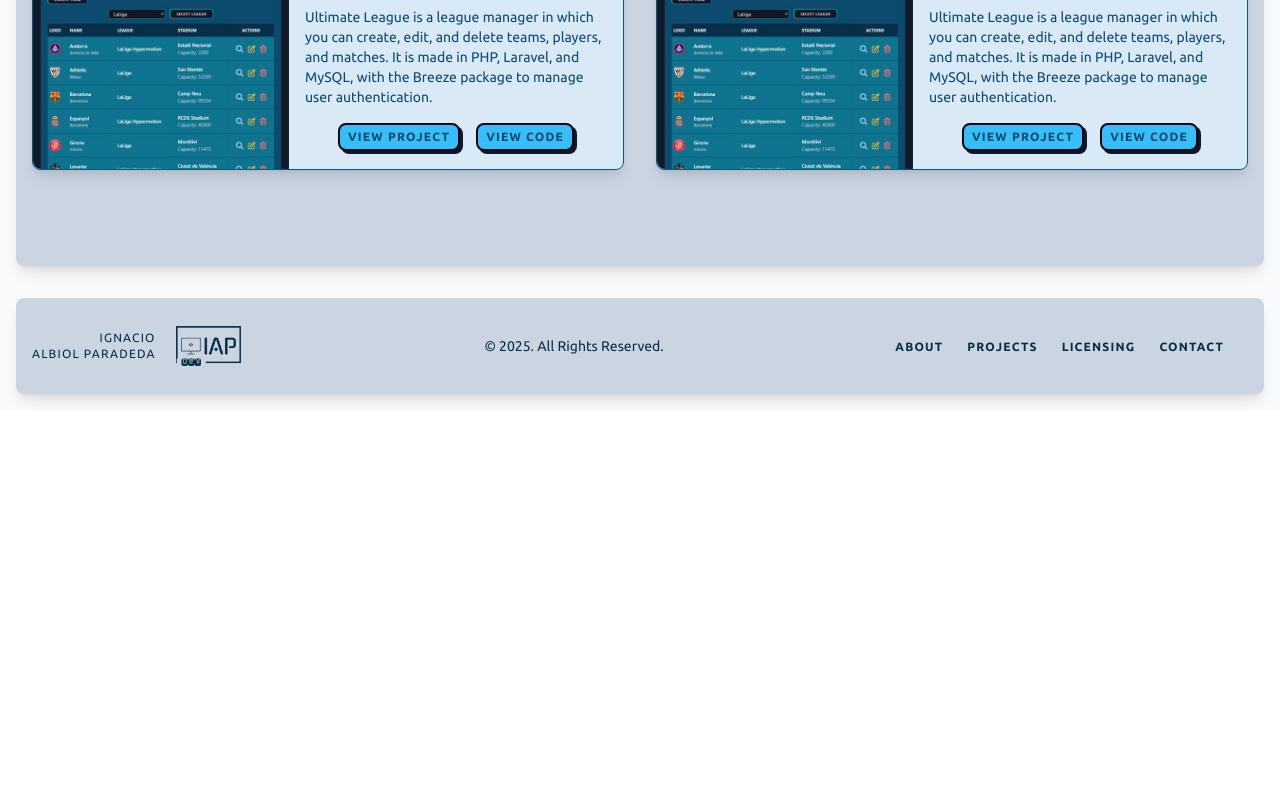
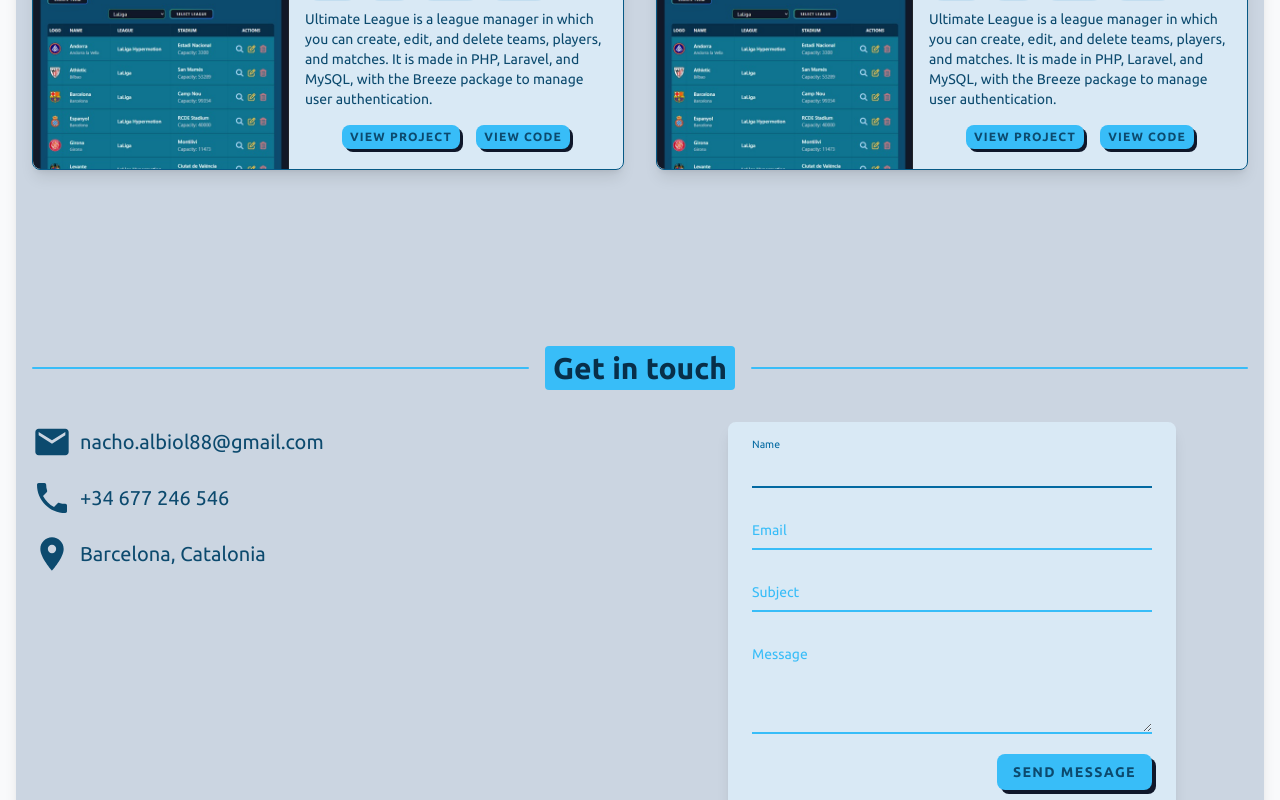
Before and after one commit to nachoa88/Portfolio, a React (Vite) app: page / in a window 1280 px wide. Shown: the part 1100-1900 px from the top of the page. Before the commit the page ends 1510 px from the top, so only its background shows below. Built offline with nearby package versions, Linux system fonts and the light colour scheme.

Commit message:
Add first approach for Contact Section

```diff
--- a/package.json
+++ b/package.json
@@ -10,6 +10,7 @@
     "preview": "vite preview"
   },
   "dependencies": {
+    "@emailjs/browser": "^4.4.1",
     "react": "^18.3.1",
     "react-dom": "^18.3.1",
     "react-icons": "^5.4.0",
--- /dev/null
+++ b/src/components/sections/contact/Contact.jsx
@@ -0,0 +1,140 @@
+import SectionTitle from "../../ui/SectionTitle";
+import Button from "../../ui/Button";
+import { MdEmail, MdPhone, MdLocationOn } from "react-icons/md";
+import { useRef, useState } from "react";
+import emailjs from "@emailjs/browser";
+
+export default function Contact() {
+  const form = useRef();
+  const [isLoading, setIsLoading] = useState(false);
+  const [status, setStatus] = useState({ type: "", message: "" });
+  const inputClasses =
+    "block py-2.5 px-0 w-full text-sm text-sky-950 dark:text-gray-200 bg-transparent border-0 border-b-2 border-sky-400 dark:border-teal-600 appearance-none focus:outline-none focus:ring-0 focus:border-sky-700 dark:focus:border-teal-300 peer";
+  const labelClasses =
+    "absolute text-sm text-sky-400 dark:text-gray-200 duration-300 transform -translate-y-6 scale-75 top-3 -z-10 origin-[0] peer-focus:start-0 peer-focus:text-sky-700 dark:peer-focus:text-teal-300 peer-focus:font-medium peer-placeholder-shown:scale-100 peer-placeholder-shown:translate-y-0 peer-focus:scale-75 peer-focus:-translate-y-6 transition-all";
+
+  // Reset the form fields
+  const clearForm = () => {
+    form.current.reset();
+  };
+
+  const sendEmail = (e) => {
+    e.preventDefault();
+    setIsLoading(true);
+    setStatus({ type: "", message: "" });
+
+    emailjs
+      .sendForm("service_1b5j0qf", "template_sl424gr", form.current, "sgN1ERRoHV7F3wBk9")
+      .then((result) => {
+        setStatus({ type: "success", message: "Message sent successfully!" });
+        clearForm(); // Clear the input fields
+      })
+      .catch((error) => {
+        setStatus({ type: "error", message: "Failed to send message. Please try again." });
+      })
+      .finally(() => {
+        setIsLoading(false);
+      });
+  };
+
+  return (
+    <section id="contact" className="pt-20 pb-20 p-4 w-full mx-auto max-w-screen-xl">
+      <SectionTitle title="Get in touch" />
+
+      <div className="grid lg:grid-cols-2 gap-8 mt-8">
+        {/* Contact Info */}
+        <div className="space-y-4">
+          <div className="flex items-center text-xl gap-2 text-sky-900 dark:text-gray-200 hover:text-sky-600 dark:hover:text-teal-400">
+            <MdEmail className="w-10 h-10" />
+            <span>nacho.albiol88@gmail.com</span>
+          </div>
+          <div className="flex items-center text-xl gap-2 text-sky-900 dark:text-gray-200 hover:text-sky-600 dark:hover:text-teal-400">
+            <MdPhone className="w-10 h-10" />
+            <span>+34 677 246 546</span>
+          </div>
+          <div className="flex items-center text-xl gap-2 text-sky-900 dark:text-gray-200 hover:text-sky-600 dark:hover:text-teal-400">
+            <MdLocationOn className="w-10 h-10" />
+            <span>Barcelona, Catalonia</span>
+          </div>
+        </div>
+
+        {/* Contact Form */}
+        <div className="w-full sm:max-w-lg mx-auto sm:px-6 lg:px-8">
+          <div className="p-6 bg-sky-100/70 dark:bg-cyan-900/70 overflow-hidden shadow-lg rounded-lg">
+            <form ref={form} onSubmit={sendEmail}>
+              <div className="relative z-0 w-full mb-5 group">
+                <input
+                  placeholder=" "
+                  className={inputClasses}
+                  id="name"
+                  type="text"
+                  name="name"
+                  required
+                  autoFocus
+                  autoComplete="name"
+                />
+                <label className={labelClasses} htmlFor="name">
+                  Name
+                </label>
+              </div>
+              <div className="relative z-0 w-full mb-5 group">
+                <input
+                  placeholder=" "
+                  className={inputClasses}
+                  id="email"
+                  type="email"
+                  name="email"
+                  required
+                  autoComplete="username"
+                />
+                <label className={labelClasses} htmlFor="email">
+                  Email
+                </label>
+              </div>
+              <div className="relative z-0 w-full mb-5 group">
+                <input
+                  placeholder=" "
+                  className={inputClasses}
+                  id="subject"
+                  type="text"
+                  name="subject"
+                  required
+                  autoComplete="subject"
+                />
+                <label className={labelClasses} htmlFor="subject">
+                  Subject
+                </label>
+              </div>
+              <div className="relative z-0 w-full mb-5 group">
+                <textarea
+                  placeholder=" "
+                  className={inputClasses}
+                  id="message"
+                  name="message"
+                  required
+                  rows="4"
+                  defaultValue=""
+                />
+                <label className={labelClasses} htmlFor="message">
+                  Message
+                </label>
+              </div>
+
+              {status.message && (
+                <p className={`text-sm mb-4 ${status.type === "success" ? "text-green-500" : "text-red-500"}`}>
+                  {status.message}
+                </p>
+              )}
+
+              <div className="flex items-center justify-end mt-4">
+                <Button type="submit" disabled={isLoading}>
+                  {isLoading ? "Sending..." : "Send Message"}
+                </Button>
+              </div>
+            </form>
+          </div>
+        </div>
+      </div>
+    </section>
+  );
+}
--- a/src/components/sections/hero/Hero.jsx
+++ b/src/components/sections/hero/Hero.jsx
@@ -97,7 +97,7 @@ export default function Hero() {
               rel="noopener noreferrer"
               aria-label="LinkedIn Profile"
             >
-              <FaLinkedin className="w-8 h-8 text-sky-900 dark:text-gray-200 hover:text-sky-600 dark:hover:text-teal-300 trasnform hover:scale-110 transition-transform duration-300" />
+              <FaLinkedin className="w-8 h-8 text-sky-900 dark:text-gray-200 hover:text-sky-600 dark:hover:text-teal-300 hover:scale-110 transition-transform duration-300" />
             </Link>
             <Link
               to="https://github.com/nachoa88"
@@ -105,7 +105,7 @@ export default function Hero() {
               rel="noopener noreferrer"
               aria-label="GitHub Profile"
             >
-              <FaGithub className="w-8 h-8 text-sky-900 dark:text-gray-200 hover:text-sky-600 dark:hover:text-teal-300 trasnform hover:scale-110 transition-transform duration-300" />
+              <FaGithub className="w-8 h-8 text-sky-900 dark:text-gray-200 hover:text-sky-600 dark:hover:text-teal-300 hover:scale-110 transition-transform duration-300" />
             </Link>
           </div>
           <Button onClick={handleClick}>Download CV</Button>
--- a/src/components/ui/Button.jsx
+++ b/src/components/ui/Button.jsx
@@ -1,13 +1,13 @@
 export default function Button({ onClick, children, className = "", size = "default" }) {
   const sizeClasses = {
-    small: "px-2 py-1 text-xs shadow-[3px_3px_#0f172a] dark:shadow-[3px_3px_#0f172a] hover:shadow-[4px_4px]",
-    default: "px-4 py-2 text-sm shadow-[4px_4px_#0f172a] dark:shadow-[4px_4px_#0f172a] hover:shadow-[6px_6px]",
+    small: "px-2 py-1 text-xs leading-4 shadow-[3px_3px_#0f172a] dark:shadow-[3px_3px_#0f172a] hover:shadow-[4px_4px]",
+    default: "px-4 py-2 text-sm leading-5 shadow-[4px_4px_#0f172a] dark:shadow-[4px_4px_#0f172a] hover:shadow-[6px_6px]",
   };
 
   return (
     <button
       className={`${sizeClasses[size]} rounded-lg tracking-widest font-semibold uppercase text-sky-900 dark:text-gray-200
-       bg-sky-400 dark:bg-teal-600 border-2 border-slate-950 transition-all duration-300 ease-in-out
+       bg-sky-400 dark:bg-teal-600 order-2 border-slate-950 transition-all duration-300 ease-in-out
        hover:bg-slate-950 dark:hover:bg-slate-950 hover:text-gray-200 hover:shadow-sky-400 dark:hover:shadow-teal-600 ${className}`}
       onClick={onClick}
     >
--- a/src/pages/Home.jsx
+++ b/src/pages/Home.jsx
@@ -1,5 +1,6 @@
 import Hero from "../components/sections/hero/Hero";
 import Projects from "../components/sections/projects/Projects";
+import Contact from "../components/sections/contact/Contact";
 
 export default function Home() {
   return (
@@ -7,7 +8,7 @@ export default function Home() {
       <Hero />
       <Projects />
       {/* <About /> */}
-      {/* <Contact /> */}
+      <Contact />
     </div>
   );
 }
```
Also changed, not shown: 1 other file (tests, documents, lock files or other folders).
